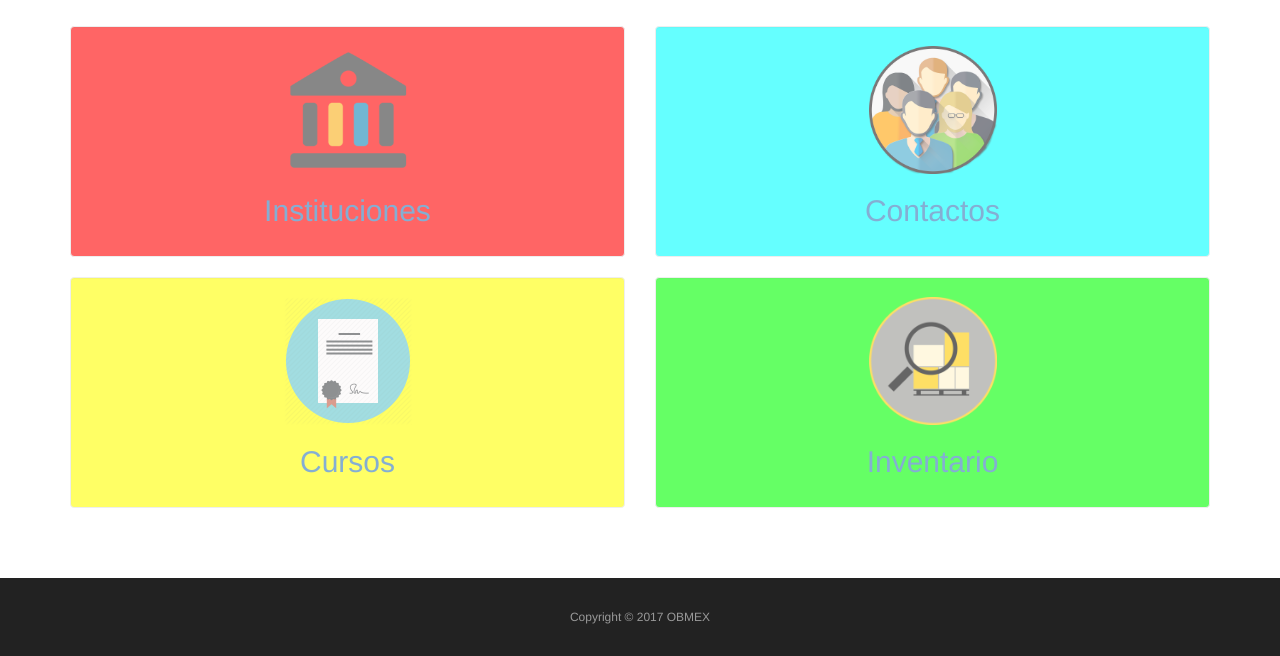
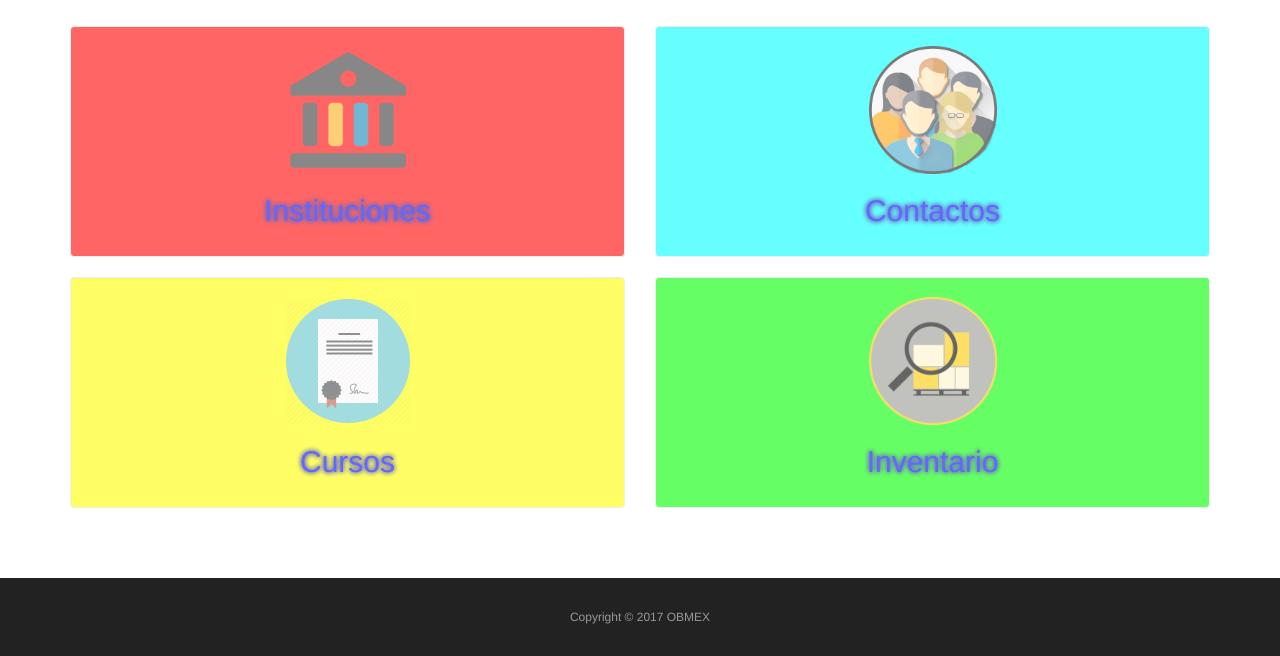
Before and after one commit to lemontiel/DjangoOBMEX, a Django app: page / in a window 1280 px wide. Shown: the part 299-955 px from the top of the page. Run offline with Django 3.2, Linux system fonts and the light colour scheme; some libraries are stand-ins or nearby versions.

Commit message:
Update style.css

```diff
--- a/aplicacionobmex/static/css/style.css
+++ b/aplicacionobmex/static/css/style.css
@@ -29,7 +29,7 @@ body {
 }
 
 /* header2 */
-#site-h2 {
+.site-h2 {
   color: blue;
   text-shadow: 0 0 5px blue, 0 0 5px black;
 }
```
